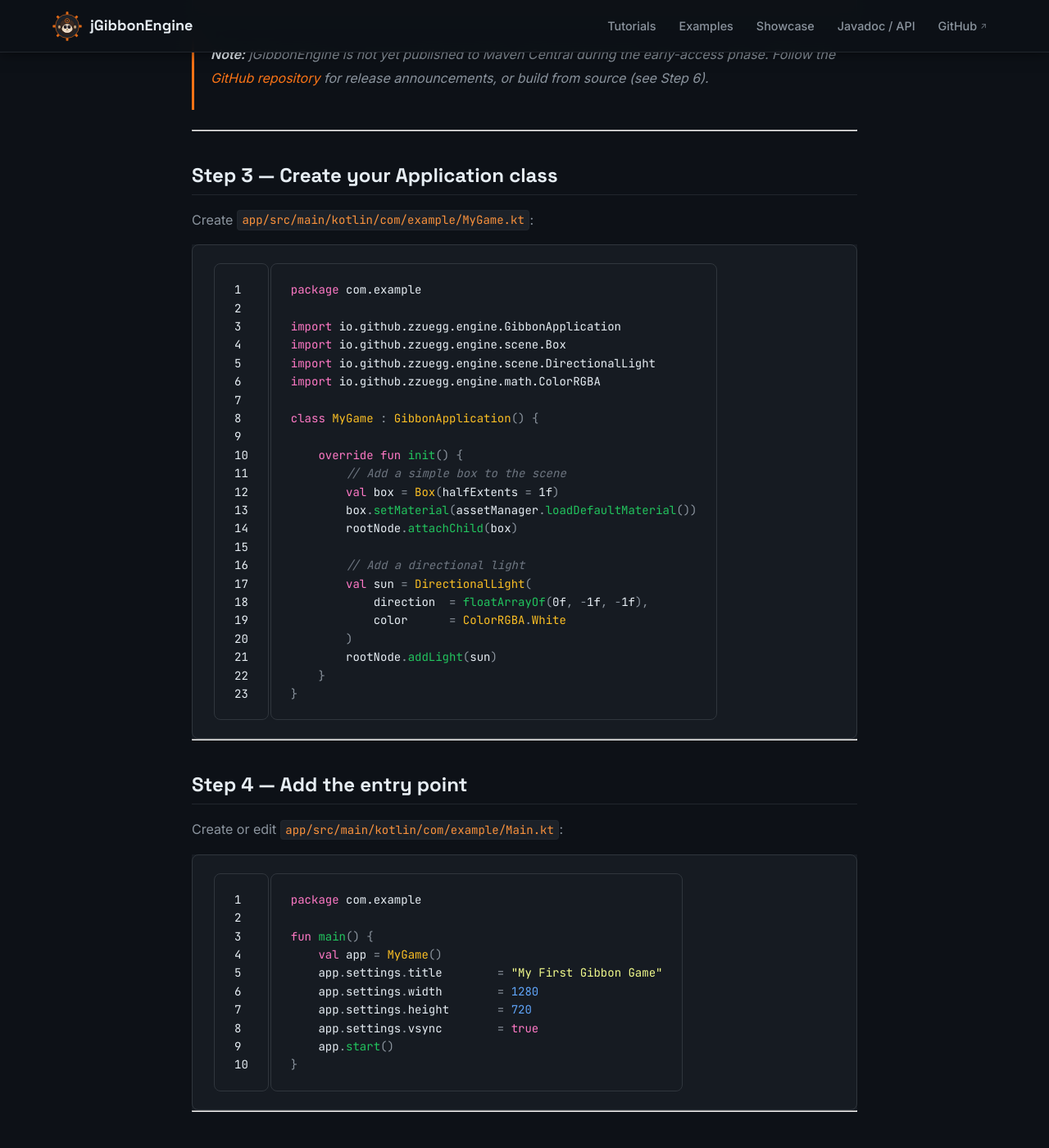
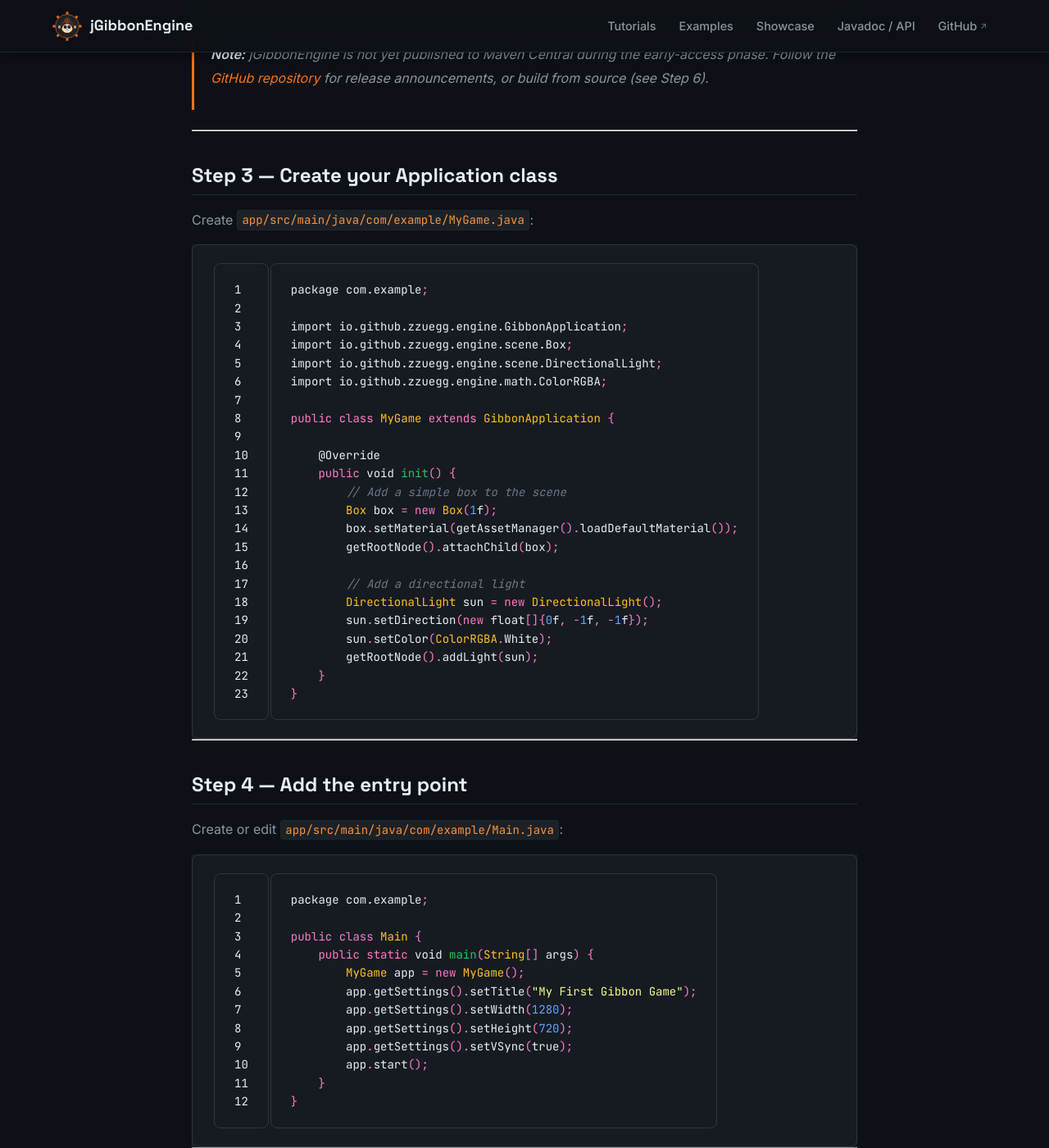
Before and after one commit to zzuegg/jGibbonEngine, a Jekyll site: the page built from docs/tutorials/getting-started.md, in a window 1280 px wide and 1400 px high, scrolled down 1519 px. Shown: the whole window at 82% size. Built offline with Jekyll 4.4.1, drawn with Linux system fonts in a browser that asks for light colours; some of the changed text lies outside the part shown.

Commit message:
fix: update language references to Java and remove jMonkeyEngine mentions
- docs/index.html: title, hero tagline, stats ('Pure Java'), features section,
  'Clean Java API' card, quickstart code snippets all converted to Java
- docs/_config.yml: description updated to Java only, jMonkeyEngine removed
- docs/_includes/footer.html: tagline and footer note updated to Java
- docs/tutorials/index.md: removed jMonkeyEngine migration reference
- docs/tutorials/getting-started.md: prerequisites, project structure,
  and all code examples converted from Kotlin to Java
- docs/javadoc/index.md: language refs updated; KDoc example replaced
  with Javadoc example
- Readme.md: badge swapped (Kotlin→Java), tagline, description, quick-start
  snippet, and features list all updated to Java

Agent-Logs-Url: https://github.com/zzuegg/jGibbonEngine/sessions/51fa7603-7caf-433b-9fff-e7c5df7f5bcd

Co-authored-by: zzuegg <2301442+zzuegg@users.noreply.github.com>

````diff
--- a/docs/_config.yml
+++ b/docs/_config.yml
@@ -1,5 +1,5 @@
 title: "jGibbonEngine"
-description: "The next-generation Java/Kotlin 3D game engine – spiritual successor of jMonkeyEngine."
+description: "The next-generation Java 3D game engine for the JVM."
 baseurl: "/jGibbonEngine"
 url: "https://zzuegg.github.io"
 
--- a/docs/_includes/footer.html
+++ b/docs/_includes/footer.html
@@ -4,7 +4,7 @@
       <img src="{{ site.baseurl }}/assets/img/mascot.svg" alt="jGibbonEngine" class="footer-mascot" />
       <div>
         <p class="footer-title">jGibbonEngine</p>
-        <p class="footer-tagline">The next-generation Java/Kotlin 3D game engine.</p>
+        <p class="footer-tagline">The next-generation Java 3D game engine.</p>
       </div>
     </div>
     <div class="footer-links">
@@ -35,6 +35,6 @@
     </div>
   </div>
   <div class="footer-bottom">
-    <p>© {{ 'now' | date: "%Y" }} jGibbonEngine contributors · Built with ❤️ and Kotlin</p>
+    <p>© {{ 'now' | date: "%Y" }} jGibbonEngine contributors · Built with ❤️ and Java</p>
   </div>
 </footer>
--- a/docs/tutorials/getting-started.md
+++ b/docs/tutorials/getting-started.md
@@ -6,7 +6,7 @@ description: "Set up your first jGibbonEngine project and render a 3D scene in u
 
 Welcome to jGibbonEngine! In this tutorial you will:
 
-- Add jGibbonEngine to a Gradle Kotlin project
+- Add jGibbonEngine to a Gradle project
 - Create your first application class
 - Display a simple 3D box on screen
 - Understand the basic rendering loop
@@ -14,8 +14,8 @@ Welcome to jGibbonEngine! In this tutorial you will:
 ## Prerequisites
 
 - JDK 17 or later
-- Gradle 8.x (Kotlin DSL)
-- Basic familiarity with Kotlin or Java
+- Gradle 8.x
+- Basic familiarity with Java
 
 ---
 
@@ -25,7 +25,7 @@ Create a new directory and initialize a Gradle project:
 
 ```bash
 mkdir my-gibbon-game && cd my-gibbon-game
-gradle init --type kotlin-application --dsl kotlin
+gradle init --type java-application --dsl kotlin
 ```
 
 Your directory will look like:
@@ -33,7 +33,7 @@ Your directory will look like:
 ```
 my-gibbon-game/
   app/
-    src/main/kotlin/…
+    src/main/java/…
     build.gradle.kts
   settings.gradle.kts
   gradle/
@@ -59,30 +59,30 @@ dependencies {
 
 ## Step 3 — Create your Application class
 
-Create `app/src/main/kotlin/com/example/MyGame.kt`:
+Create `app/src/main/java/com/example/MyGame.java`:
 
-```kotlin
-package com.example
+```java
+package com.example;
 
-import io.github.zzuegg.engine.GibbonApplication
-import io.github.zzuegg.engine.scene.Box
-import io.github.zzuegg.engine.scene.DirectionalLight
-import io.github.zzuegg.engine.math.ColorRGBA
+import io.github.zzuegg.engine.GibbonApplication;
+import io.github.zzuegg.engine.scene.Box;
+import io.github.zzuegg.engine.scene.DirectionalLight;
+import io.github.zzuegg.engine.math.ColorRGBA;
 
-class MyGame : GibbonApplication() {
+public class MyGame extends GibbonApplication {
 
-    override fun init() {
+    @Override
+    public void init() {
         // Add a simple box to the scene
-        val box = Box(halfExtents = 1f)
-        box.setMaterial(assetManager.loadDefaultMaterial())
-        rootNode.attachChild(box)
+        Box box = new Box(1f);
+        box.setMaterial(getAssetManager().loadDefaultMaterial());
+        getRootNode().attachChild(box);
 
         // Add a directional light
-        val sun = DirectionalLight(
-            direction  = floatArrayOf(0f, -1f, -1f),
-            color      = ColorRGBA.White
-        )
-        rootNode.addLight(sun)
+        DirectionalLight sun = new DirectionalLight();
+        sun.setDirection(new float[]{0f, -1f, -1f});
+        sun.setColor(ColorRGBA.White);
+        getRootNode().addLight(sun);
     }
 }
 ```
@@ -91,18 +91,20 @@ class MyGame : GibbonApplication() {
 
 ## Step 4 — Add the entry point
 
-Create or edit `app/src/main/kotlin/com/example/Main.kt`:
+Create or edit `app/src/main/java/com/example/Main.java`:
 
-```kotlin
-package com.example
+```java
+package com.example;
 
-fun main() {
-    val app = MyGame()
-    app.settings.title        = "My First Gibbon Game"
-    app.settings.width        = 1280
-    app.settings.height       = 720
-    app.settings.vsync        = true
-    app.start()
+public class Main {
+    public static void main(String[] args) {
+        MyGame app = new MyGame();
+        app.getSettings().setTitle("My First Gibbon Game");
+        app.getSettings().setWidth(1280);
+        app.getSettings().setHeight(720);
+        app.getSettings().setVSync(true);
+        app.start();
+    }
 }
 ```
 
@@ -142,7 +144,7 @@ Now that your first scene is running, continue with:
 
 - **[Building Your First Scene]({{ site.baseurl }}/tutorials/first-scene)** — lights, cameras, and geometry
 - **[Examples]({{ site.baseurl }}/examples/)** — copy-paste runnable snippets
-- **[API Reference]({{ site.baseurl }}/javadoc/)** — full Kotlin/Java API documentation
+- **[API Reference]({{ site.baseurl }}/javadoc/)** — full Java API documentation
 
 ---
 
````
Also changed, not shown: docs/index.html (+19 -18 lines), docs/javadoc/index.md (+10 -10 lines), docs/tutorials/index.md (+1 -1 lines), Readme.md.
